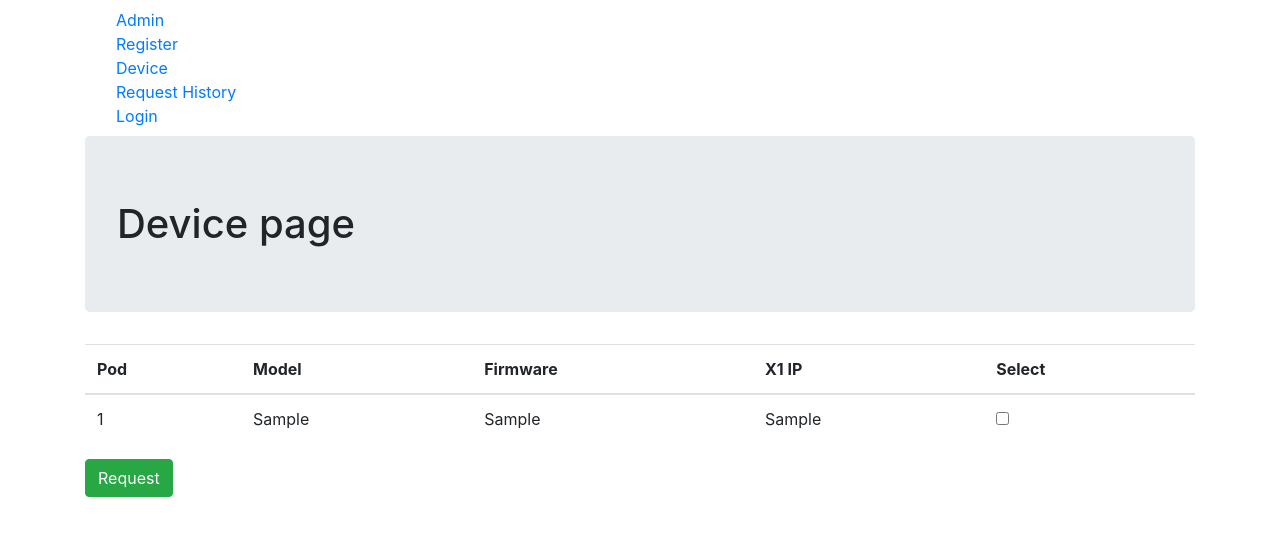
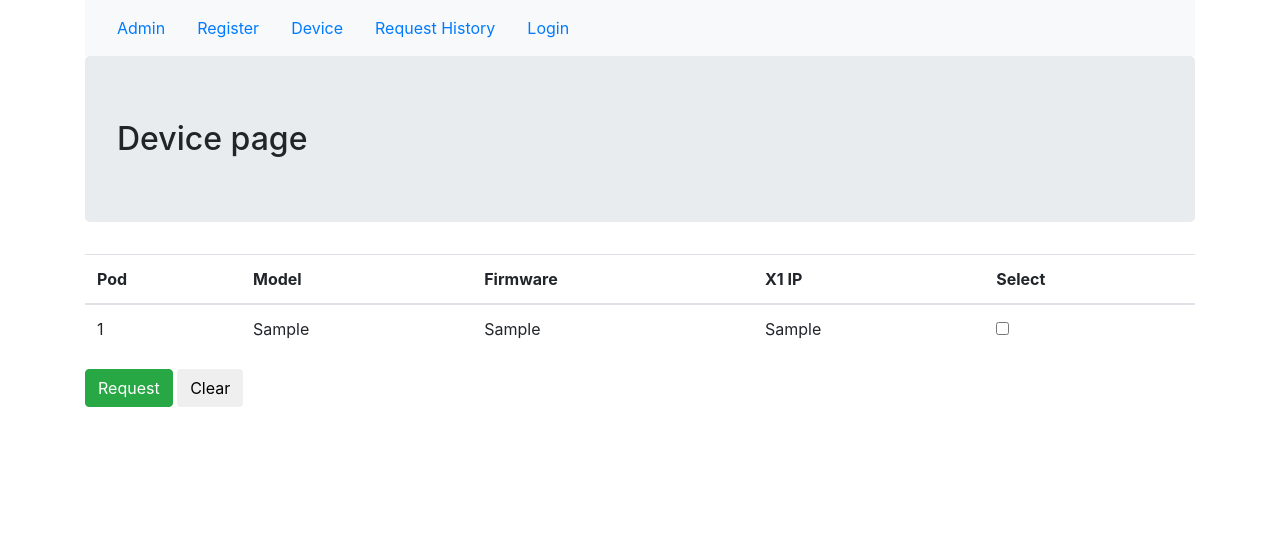
Before and after one commit to ayomikvn/lab_inventory, a Django app: page /podrequest/ in a window 1280 px wide. Shown: the top 536 px of the page. Run offline with Django 3.2, Linux system fonts and the light colour scheme; tables that the repository leaves empty hold one stand-in row (values such as "Sample post"); some libraries are stand-ins or nearby versions.

Commit message:
Menu displayed properly. Navigation from Registration to Login and back mostly functional.

```diff
--- a/templates/auth_app/login.html
+++ b/templates/auth_app/login.html
@@ -30,6 +30,7 @@
                 </div>
             </form>
 
+            <a class="btn btn-warning" href="{% url 'auth_app:register' %}">Register here</a>
         </div>
     </div>
 </div>
--- a/templates/auth_app/register.html
+++ b/templates/auth_app/register.html
@@ -4,6 +4,7 @@
 <div class="">
     {% if registered %}
         <h1>Thank you for registering!</h1>
+        <a href="{% url 'auth_app:user_login' %}">Login to continue</a>
     {% else %}
         <h1>Register here</h1>
 
@@ -12,6 +13,7 @@
             {{user_form.as_p}}
             <input type="submit" value="Register" name="" />
         </form>
+        <a href="{% url 'auth_app:user_login' %}">Login to continue</a>
     {% endif %}
 </div>
 
--- a/templates/podrequest/base.html
+++ b/templates/podrequest/base.html
@@ -1,5 +1,4 @@
-<!DOCTYPE html>
-{%load staticfiles%}
+<!DOCTYPE html> {%load staticfiles%}
 
 <html>
 
@@ -12,32 +11,30 @@
 
 <body>
     <div class="container">
-        <nav class="navbar navbar-default">
-            <div class="container-fluid">
-                <ul class="nav navbar-nav">
-                    <li>
-                        <a href="{% url 'admin:index'%}">Admin</a>
+        <nav class="navbar navbar-expand-sm bg-light">
+            <ul class="nav">
+                <li class="nav-item">
+                    <a class="nav-link" href="{% url 'admin:index'%}">Admin</a>
                 </li>
-                    <li>
-                        <a href="{% url 'auth_app:register' %}">Register</a>
+                <li class="nav-item">
+                    <a class="nav-link" href="{% url 'auth_app:register' %}">Register</a>
                 </li>
-                    <li>
-                        <a href="{% url 'podrequest:device_list' %}">Device</a>
+                <li class="nav-item">
+                    <a class="nav-link" href="{% url 'podrequest:device_list' %}">Device</a>
                 </li>
-                    <li>
-                        <a href="{% url 'podrequest:returnDevice' %}">Request History</a>
+                <li class="nav-item">
+                    <a class="nav-link" href="{% url 'podrequest:returnDevice' %}">Request History</a>
                 </li>
                 {% if user.is_authenticated %}
-                    <li>
-                        <a href="{% url 'logout' %}">Logout</a>
+                <li class="nav-item">
+                    <a class="nav-link" href="{% url 'logout' %}">Logout</a>
                 </li>
                 {% else %}
-                    <li>
-                        <a href="{% url 'auth_app:user_login' %}">Login</a>
+                <li class="nav-item">
+                    <a class="nav-link" href="{% url 'auth_app:user_login' %}">Login</a>
                 </li>
                 {% endif %}
             </ul>
-            </div>
         </nav>
         {% block body_block %}
         <!--Anything outside of this will be inherited if you extend-->
--- a/templates/podrequest/device_list.html
+++ b/templates/podrequest/device_list.html
@@ -1,6 +1,6 @@
 {% extends 'podrequest/base.html' %} {% block body_block %}
 
-<h1 class="jumbotron">Device page</h1>
+<h2 class="jumbotron">Device page</h2>
 <form method="post" action="{% url 'podrequest:requestDevice' %}">
     {% csrf_token %}
 
@@ -31,5 +31,6 @@
         </tbody>
     </table>
     <input type="submit" class="btn btn-success" value="Request" name="" />
+    <input type="reset" class="btn btn-default" value="Clear" name="" />
 </form>
 {% endblock %}
--- a/templates/podrequest/history.html
+++ b/templates/podrequest/history.html
@@ -31,5 +31,6 @@
         </tbody>
     </table>
     <input type="submit" class="btn btn-success" value="Return" name="" />
+    <input type="reset" class="btn btn-default" value="Clear" name="" />
 </form>
 {% endblock %}
```
Lines whose indentation alone changed are shown as unchanged.
